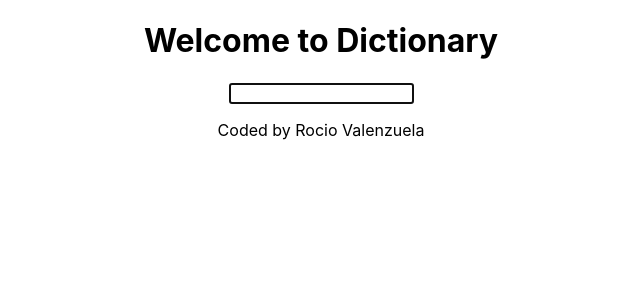
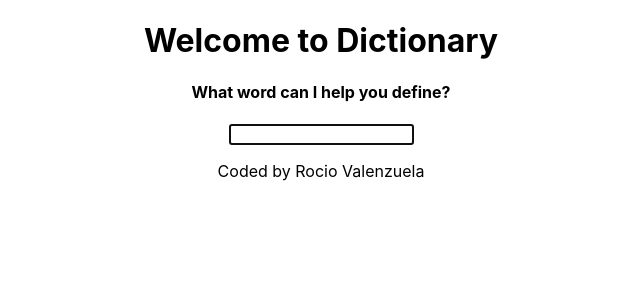
Before and after one commit to TinyRocio/react-dictionary-app, a React (Create React App) app: page / in a window 1280 px wide. Shown: the top 300 px of the page, without its empty margins (319-959 px from the left). Built offline with nearby package versions, Linux system fonts and the light colour scheme.

Commit message:
removed console.log

```diff
--- a/src/App.js
+++ b/src/App.js
@@ -9,6 +9,9 @@ function App() {
         <h1>
         Welcome to Dictionary
        </h1>
+       <h4>
+         What word can I help you define?
+       </h4>
         <Dictionary />
       </header>
       <Footer />
--- a/src/Meaning.js
+++ b/src/Meaning.js
@@ -1,7 +1,6 @@
 import React from "react";
 
 export default function Meaning (props){
- // console.log(props.meaning)
   return (
     <div className="Meaning">
       <h3>{props.meaning.partOfSpeech}</h3>
```
